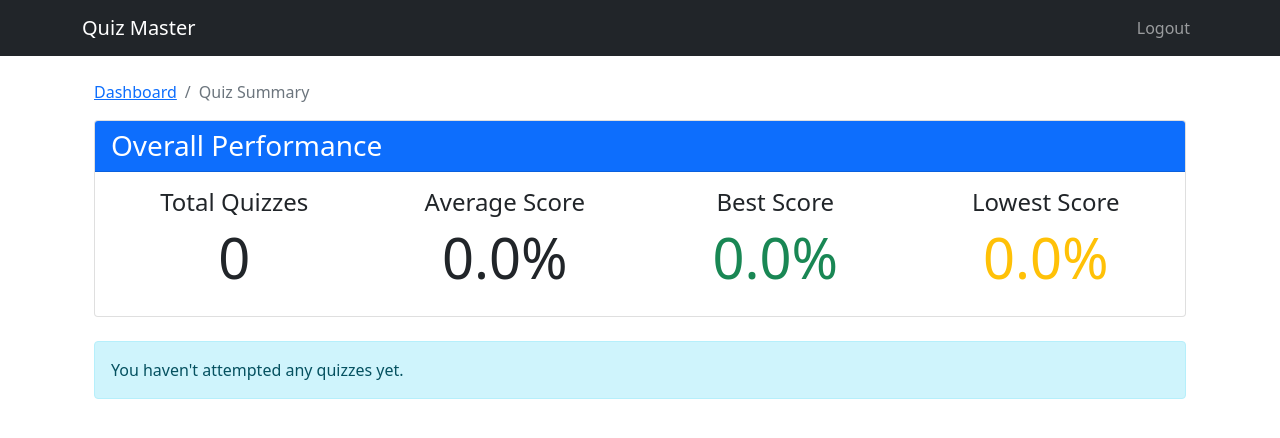
After one commit to 23f3001694/quiz-master, a Flask app: page /user/quiz-summary in a window 1280 px wide. The commit adds this page. Shown: the top 438 px of the page. Run offline with Flask 3, Linux system fonts and the light colour scheme; the visitor is signed in with stand-in values (Sample User, id 1).

Commit message:
Implemented score tracking and quiz result display

```diff
--- a/app/models/database.py
+++ b/app/models/database.py
@@ -63,6 +63,7 @@ class Score(db.Model):
     quiz_id = db.Column(db.Integer, db.ForeignKey('quiz.id'), nullable=False)
     user_id = db.Column(db.Integer, db.ForeignKey('user.id'), nullable=False)
     total_score = db.Column(db.Integer, nullable=False)
+    max_score = db.Column(db.Integer, nullable=False)
 
 if __name__ == '__main__':
     with app.app_context():
--- a/app/routes/user.py
+++ b/app/routes/user.py
@@ -1,4 +1,4 @@
-from flask import Blueprint, render_template, session, redirect, url_for, request, jsonify
+from flask import Blueprint, render_template, session, redirect, url_for, request, jsonify, flash
 from app.models.database import User, Subject, Chapter, Quiz, Question, Score, db
 from functools import wraps
 from datetime import datetime
@@ -24,7 +24,11 @@ def dashboard():
 @user_required
 def view_subject(subject_id):
     subject = Subject.query.get_or_404(subject_id)
-    return render_template('user/subject_detail.html', subject=subject)
+    user_scores = Score.query.filter_by(user_id=session['user_id']).all()
+    attempted_quiz_ids = {score.quiz_id for score in user_scores}
+    return render_template('user/subject_detail.html',
+                         subject=subject,
+                         attempted_quiz_ids=attempted_quiz_ids)
 
 @user.route('/quiz/<int:quiz_id>')
 @user_required
@@ -38,6 +42,11 @@ def quiz_detail(quiz_id):
 def attempt_quiz(quiz_id):
     quiz = Quiz.query.get_or_404(quiz_id)
 
+    existing_score = Score.query.filter_by(user_id=session['user_id'], quiz_id=quiz_id).first()
+    if existing_score:
+        flash('You have already attempted this quiz.')
+        return redirect(url_for('user.quiz_detail', quiz_id=quiz_id))
+
     if request.method == 'POST':
         score = 0
         total_questions = len(quiz.questions)
@@ -50,7 +59,8 @@ def attempt_quiz(quiz_id):
         new_score = Score(
             quiz_id=quiz_id,
             user_id=session['user_id'],
-            total_score=score
+            total_score=score,
+            max_score=total_questions
         )
         db.session.add(new_score)
         db.session.commit()
@@ -65,3 +75,36 @@ def quiz_result(quiz_id, score_id):
     quiz = Quiz.query.get_or_404(quiz_id)
     score = Score.query.get_or_404(score_id)
     return render_template('user/quiz_result.html', quiz=quiz, score=score)
+
+@user.route('/quiz-summary')
+@user_required
+def quiz_summary():
+    user_scores = Score.query.filter_by(user_id=session['user_id']).all()
+
+    total_quizzes = len(user_scores)
+    if total_quizzes > 0:
+        score_percentages = [(score.total_score / score.max_score * 100) for score in user_scores]
+        average_score = sum(score_percentages) / len(score_percentages)
+        best_score = max(score_percentages)
+        worst_score = min(score_percentages)
+    else:
+        average_score = best_score = worst_score = 0
+
+    subject_scores = {}
+    for score in user_scores:
+        subject = score.quiz.chapter.subject
+        if subject.name not in subject_scores:
+            subject_scores[subject.name] = []
+        percentage = (score.total_score / score.max_score * 100)
+        subject_scores[subject.name].append({
+            'score': score,
+            'percentage': percentage
+        })
+
+    return render_template('user/quiz_summary.html',
+                         user_scores=user_scores,
+                         total_quizzes=total_quizzes,
+                         average_score=round(average_score, 1),
+                         best_score=round(best_score, 1),
+                         worst_score=round(worst_score, 1),
+                         subject_scores=subject_scores)
--- /dev/null
+++ b/app/templates/user/quiz_summary.html
@@ -0,0 +1,99 @@
+{% extends "base.html" %}
+
+{% block content %}
+<div class="container mt-4">
+    <nav aria-label="breadcrumb">
+        <ol class="breadcrumb">
+            <li class="breadcrumb-item"><a href="{{ url_for('user.dashboard') }}">Dashboard</a></li>
+            <li class="breadcrumb-item active" aria-current="page">Quiz Summary</li>
+        </ol>
+    </nav>
+
+    <div class="row">
+        <div class="col-md-12 mb-4">
+            <div class="card">
+                <div class="card-header bg-primary text-white">
+                    <h3 class="mb-0">Overall Performance</h3>
+                </div>
+                <div class="card-body">
+                    <div class="row text-center">
+                        <div class="col-md-3">
+                            <h4>Total Quizzes</h4>
+                            <h2 class="display-4">{{ total_quizzes }}</h2>
+                        </div>
+                        <div class="col-md-3">
+                            <h4>Average Score</h4>
+                            <h2 class="display-4">{{ "%.1f"|format(average_score) }}%</h2>
+                        </div>
+                        <div class="col-md-3">
+                            <h4>Best Score</h4>
+                            <h2 class="display-4 text-success">{{ "%.1f"|format(best_score) }}%</h2>
+                        </div>
+                        <div class="col-md-3">
+                            <h4>Lowest Score</h4>
+                            <h2 class="display-4 text-warning">{{ "%.1f"|format(worst_score) }}%</h2>
+                        </div>
+                    </div>
+                </div>
+            </div>
+        </div>
+
+        {% for subject_name, scores in subject_scores.items() %}
+        <div class="col-md-12 mb-4">
+            <div class="card">
+                <div class="card-header">
+                    <h4 class="mb-0">{{ subject_name }}</h4>
+                </div>
+                <div class="card-body">
+                    <div class="table-responsive">
+                        <table class="table table-hover">
+                            <thead>
+                                <tr>
+                                    <th>Quiz Date</th>
+                                    <th>Chapter</th>
+                                    <th>Score</th>
+                                    <th>Percentage</th>
+                                    <th>Status</th>
+                                    <th>Actions</th>
+                                </tr>
+                            </thead>
+                            <tbody>
+                                {% for score_data in scores %}
+                                <tr>
+                                    <td>{{ score_data.score.quiz.date_of_quiz.strftime('%Y-%m-%d') }}</td>
+                                    <td>{{ score_data.score.quiz.chapter.name }}</td>
+                                    <td>{{ score_data.score.total_score }} / {{ score_data.score.max_score }}</td>
+                                    <td>{{ "%.1f"|format(score_data.percentage) }}%</td>
+                                    <td>
+                                        {% if score_data.percentage >= 70 %}
+                                        <span class="badge bg-success">Passed</span>
+                                        {% else %}
+                                        <span class="badge bg-warning">Needs Improvement</span>
+                                        {% endif %}
+                                    </td>
+                                    <td>
+                                        <a href="{{ url_for('user.quiz_result', quiz_id=score_data.score.quiz_id, score_id=score_data.score.id) }}"
+                                           class="btn btn-sm btn-info">
+                                            View Details
+                                        </a>
+                                    </td>
+                                </tr>
+                                {% endfor %}
+                            </tbody>
+                        </table>
+                    </div>
+                </div>
+            </div>
+        </div>
+        {% endfor %}
+
+        {% if not subject_scores %}
+        <div class="col-md-12">
+            <div class="alert alert-info">
+                <p class="mb-0">You haven't attempted any quizzes yet.</p>
+            </div>
+        </div>
+        {% endif %}
+    </div>
+</div>
+{% endblock %}
--- a/app/templates/user/subject_detail.html
+++ b/app/templates/user/subject_detail.html
@@ -26,7 +26,11 @@
                     {% for quiz in chapter.quizzes %}
                     <a href="{{ url_for('user.quiz_detail', quiz_id=quiz.id) }}" class="list-group-item list-group-item-action">
                         <div class="d-flex w-100 justify-content-between">
-                            <h6 class="mb-1">Quiz #{{ quiz.id }}</h6>
+                            <h6 class="mb-1">Quiz #{{ quiz.id }}
+                                {% if quiz.id in attempted_quiz_ids %}
+                                <span class="badge bg-success">Attempted</span>
+                                {% endif %}
+                            </h6>
                             <small>Duration: {{ quiz.time_duration }}</small>
                         </div>
                         <div class="d-flex w-100 justify-content-between">
```
Also changed, not shown: app/templates/user/dashboard.html (+41 -0 lines), app/templates/user/quiz_result.html (+4 -4 lines).
